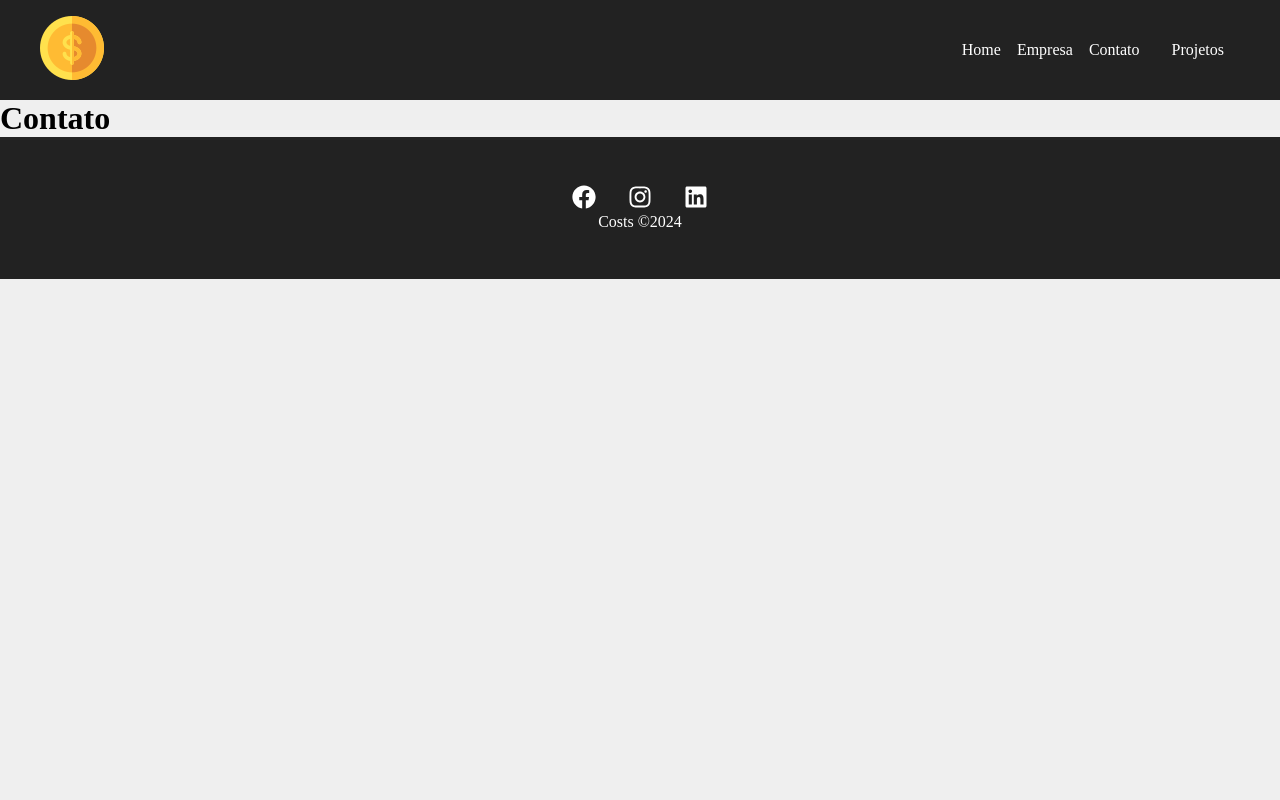
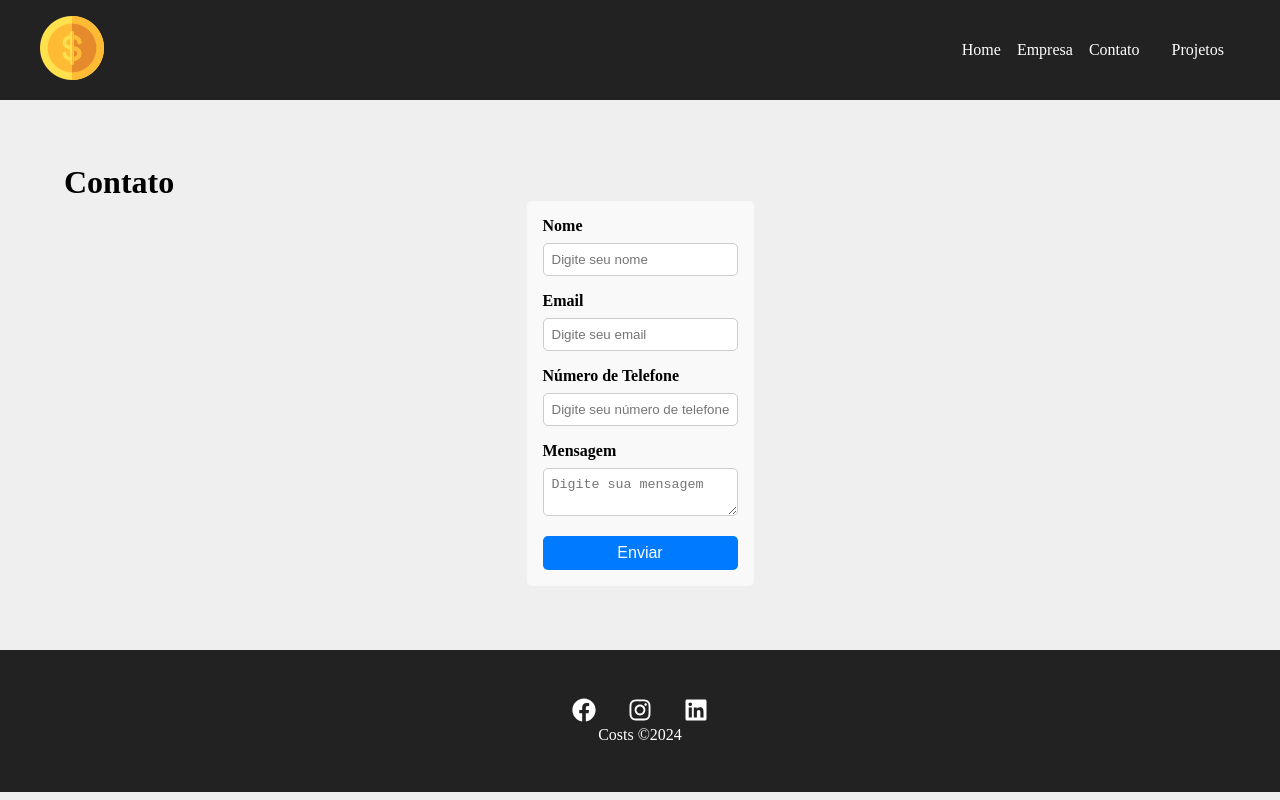
Before and after one commit to ArturMineiro/Projeto_react, a React (Create React App) app in the folder costs/: page /contact in a window 1280 px wide. Built offline with nearby package versions, Linux system fonts and the light colour scheme.

Commit message:
começando contact
começando contact

```diff
--- a/costs/db.json
+++ b/costs/db.json
@@ -113,5 +113,35 @@
       "id": "5",
       "name": "Planejamento"
     }
+  ],
+  "contacts": [
+    {
+      "id": "d9c4",
+      "name": "teste",
+      "email": "dasdasda@dsas",
+      "phone": "21981872757",
+      "message": "dasdsa"
+    },
+    {
+      "id": "bbde",
+      "name": "adsadsas",
+      "email": "dasda@s",
+      "phone": "1323213",
+      "message": "dadasdas"
+    },
+    {
+      "id": "15f2",
+      "name": "teste",
+      "email": "dasdasd2@dasdas",
+      "phone": "213213",
+      "message": "dadasdasd"
+    },
+    {
+      "id": "4625",
+      "name": "dasdasdasdas",
+      "email": "arturmineir788@gmail.com",
+      "phone": "21981872757",
+      "message": "32dasdas"
+    }
   ]
 }
--- a/costs/src/App.js
+++ b/costs/src/App.js
@@ -13,6 +13,7 @@ import Navbar from "./components/layont/Navbar";
 import Footer from "./components/layont/Footer";
 import Projects from "./components/pages/Projects";
 import Project from "./components/pages/Project";
+
 
 
 function App() {
--- /dev/null
+++ b/costs/src/components/form/FormContact.js
@@ -0,0 +1,132 @@
+import React, { useState } from 'react';
+import styles from './FormContact.module.css';
+
+
+function FormContact() {
+    const [formData, setFormData] = useState({
+        name: '',
+        email: '',
+        phone: '',
+        message: ''
+    });
+    const [loading, setLoading] = useState(false);
+    const [error, setError] = useState(null);
+    const [message, setMessage] = useState('');
+    const [type, setType] = useState('');
+
+    const handleChange = (e) => {
+        const { name, value } = e.target;
+        setFormData({
+            ...formData,
+            [name]: value
+        });
+    };
+
+    const handleSubmit = async (e) => {
+        e.preventDefault();
+
+        setLoading(true);
+        setError(null);
+        setMessage('');
+
+        try {
+            const response = await fetch('http://localhost:5000/contacts', {
+                method: 'POST',
+                headers: {
+                    'Content-Type': 'application/json'
+                },
+                body: JSON.stringify(formData)
+            });
+
+            if (!response.ok) {
+                throw new Error('Erro ao enviar os dados');
+            }
+
+            setFormData({
+                name: '',
+                email: '',
+                phone: '',
+                message: ''
+            });
+
+            setMessage('Mensagem enviada com sucesso!');
+            setType('success');
+        } catch (error) {
+            console.error('Erro:', error);
+            setError(error.message);
+            setMessage('Erro ao enviar a mensagem, tente novamente.');
+            setType('error');
+        } finally {
+            setLoading(false);
+            setTimeout(() => {
+                setMessage('');
+                setType('');
+            }, 5000);
+        }
+    };
+
+    return (
+        <div className={styles.formContainer}>
+            <form onSubmit={handleSubmit} className={styles.form}>
+                <div className={styles.formGroup}>
+                    <label htmlFor="name">Nome</label>
+                    <input
+                        type="text"
+                        id="name"
+                        name="name"
+                        placeholder="Digite seu nome"
+                        value={formData.name}
+                        onChange={handleChange}
+                        required
+                    />
+                </div>
+                <div className={styles.formGroup}>
+                    <label htmlFor="email">Email</label>
+                    <input
+                        type="email"
+                        id="email"
+                        name="email"
+                        placeholder="Digite seu email"
+                        value={formData.email}
+                        onChange={handleChange}
+                        required
+                    />
+                </div>
+                <div className={styles.formGroup}>
+                    <label htmlFor="phone">Número de Telefone</label>
+                    <input
+                        type="tel"
+                        id="phone"
+                        name="phone"
+                        placeholder="Digite seu número de telefone"
+                        value={formData.phone}
+                        onChange={handleChange}
+                        required
+                    />
+                </div>
+                <div className={styles.formGroup}>
+                    <label htmlFor="message">Mensagem</label>
+                    <textarea
+                        id="message"
+                        name="message"
+                        placeholder="Digite sua mensagem"
+                        value={formData.message}
+                        onChange={handleChange}
+                        required
+                    />
+                </div>
+                <button type="submit" className={styles.submitButton} disabled={loading}>
+                    {loading ? 'Enviando...' : 'Enviar'}
+                </button>
+            </form>
+            {message && (
+                <p className={type === 'error' ? styles.error : styles.success}>
+                    {message}
+                </p>
+            )}
+            {error && <p className={styles.error}>Erro: {error}</p>}
+        </div>
+    );
+}
+
+export default FormContact;
--- /dev/null
+++ b/costs/src/components/form/FormContact.module.css
@@ -0,0 +1,51 @@
+.formContainer {
+    max-width: 600px;
+    margin: 0 auto;
+    padding: 1rem;
+    border: 1px solid #ccc;
+    border-radius: 5px;
+    background-color: #f9f9f9;
+    border: 0;
+}
+
+.form {
+    display: flex;
+    flex-direction: column;
+    border: 0;
+  }
+
+.formGroup {
+    margin-bottom: 1rem;
+}
+
+.formGroup label {
+    display: block;
+    margin-bottom: 0.5rem;
+    font-weight: bold;
+}
+
+.formGroup input,
+.formGroup textarea {
+    width: 100%;
+    padding: 0.5rem;
+    border: 1px solid #ccc;
+    border-radius: 5px;
+}
+
+.formGroup textarea {
+    resize: vertical;
+}
+
+.submitButton {
+    padding: 0.5rem 1rem;
+    border: none;
+    border-radius: 5px;
+    background-color: #007bff;
+    color: white;
+    font-size: 1rem;
+    cursor: pointer;
+}
+
+.submitButton:hover {
+    background-color: #0056b3;
+}
--- a/costs/src/components/pages/Contact.js
+++ b/costs/src/components/pages/Contact.js
@@ -1,7 +1,15 @@
+import Container from '../layont/Container'
+import styles from './Contact.module.css'
+import FormContact from '../form/FormContact'
+import React from 'react'
 function Contact(){
-    return( <h1>
-        Contato
-    </h1>
+    return(
+        <div className={styles.container_contact}>
+
+            <h1>Contato</h1>
+            <FormContact /> {/* Use o componente FormContact aqui */}
+
+    </div>
     )
 }
 
--- /dev/null
+++ b/costs/src/components/pages/Contact.module.css
@@ -0,0 +1,6 @@
+.container_contact{
+  width: 100%;
+  display: flex;
+  flex-direction: column;
+  padding: 4em;
+}
```
